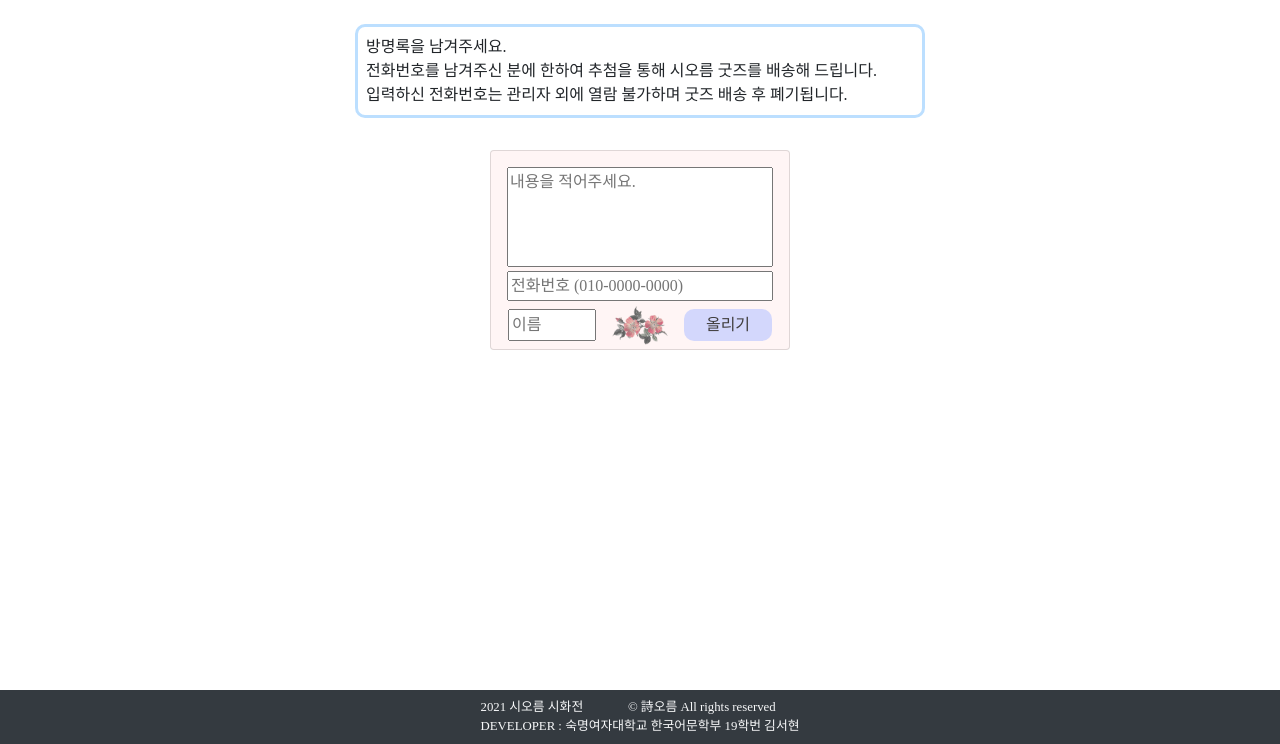
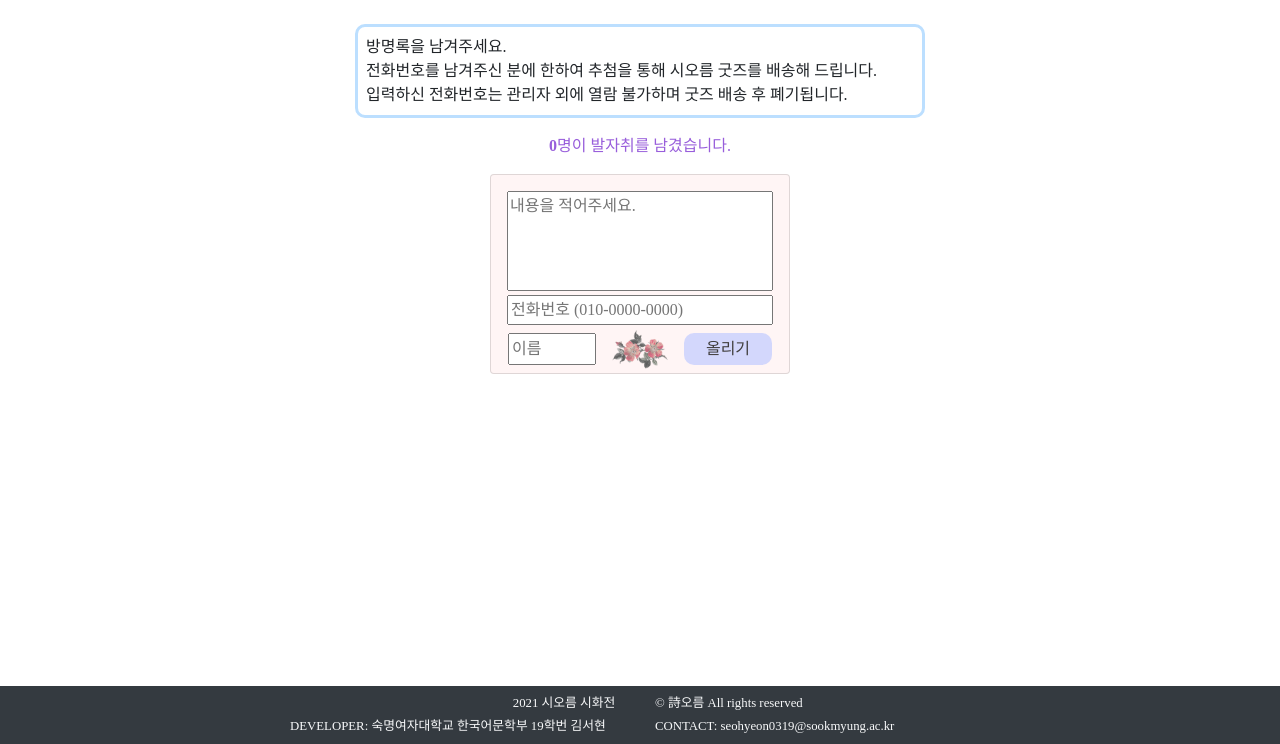
Before and after one commit to seohyun319/poet_exhibition, a Django app: page /visitor in a window 1280 px wide. Shown: the part 56-800 px from the top of the page. Run offline with Django 3.2, Linux system fonts and the light colour scheme; data that the repository does not hold is empty; some web fonts are replaced.

Commit message:
edit footer, poet img margin & put visitNum

```diff
--- a/sioreum/static/sioreum/css/poet.css
+++ b/sioreum/static/sioreum/css/poet.css
@@ -38,7 +38,8 @@
 
 /* poet detail */
 .img-bg {
-    width: 100%;  margin-top: 50px; max-width: 600px;
+    width: 100%;  margin-top: 50px;
+    max-width: 500px; min-height: 650px;
     background-size:cover; padding:10px 0;
 }
 
--- a/sioreum/static/sioreum/css/visitList.css
+++ b/sioreum/static/sioreum/css/visitList.css
@@ -17,6 +17,10 @@
     border-color: #bcdfff;
     border-style:solid;
     border-radius: 10px;
+}
+
+.vcount {
+    color: #985edb;
 }
 
 .card {
--- a/sioreum/templates/sioreum/base.html
+++ b/sioreum/templates/sioreum/base.html
@@ -42,10 +42,14 @@
 
 </body>
 <footer class="footer bg-dark mt-auto">
-    <div class="text-light py-2 container" >
-    <small class="row justify-content-center"> 2021 시오름 시화전 &emsp;&emsp;&emsp;
-        &copy; 詩오름 All rights reserved <br>
-        DEVELOPER : 숙명여자대학교 한국어문학부 19학번 김서현
+    <div class="text-light py-2 container" style="max-width:730px;">
+    <small class="row mb-1">
+        <div class="col-5 col-md-6 text-right">2021 시오름 시화전&ensp;&nbsp;</div>
+        <div class="col-7 col-md-6">&copy; 詩오름 All rights reserved</div>
+    </small>
+    <small class="row row-cols-1 row-cols-md-2">
+        <div class="col">DEVELOPER: 숙명여자대학교 한국어문학부 19학번 김서현</div>
+        <div class="col">CONTACT: seohyeon0319@sookmyung.ac.kr</div>
     </small>
     </div>
 </footer>
--- a/sioreum/templates/sioreum/visitList.html
+++ b/sioreum/templates/sioreum/visitList.html
@@ -14,6 +14,8 @@
             <br/>입력하신 전화번호는 관리자 외에 열람 불가하며 굿즈 배송 후 폐기됩니다.
             </div>
         </div>
+
+        <div class="row justify-content-center vcount"><b>{{visit_all.count}}</b>명이 발자취를 남겼습니다.</div>
 
         <div class="row justify-content-center visitContainer">
             {% if visits.number == 1 %}
--- a/sioreum/views.py
+++ b/sioreum/views.py
@@ -20,11 +20,11 @@ def poetDetail(request,pk):
     return render(request, 'sioreum/poetDetail.html', {'poet': poet})
 
 def visitList(request):
-    visits = VisitForm.objects.all().order_by('-created_date')
+    visit_all = VisitForm.objects.all().order_by('-created_date')
     page = request.GET.get('page', 1)
     if (page=="1"):
-        paginator = Paginator(visits, 5)
-    else : paginator = Paginator(visits, 6)
+        paginator = Paginator(visit_all, 5)
+    else : paginator = Paginator(visit_all, 6)
     try:
         visits = paginator.get_page(page)
     except PageNotAnInteger:
@@ -33,7 +33,7 @@ def visitList(request):
     except EmptyPage:
         # If page is out of range (e.g. 9999), deliver last page of results.
         visits = paginator.page(paginator.num_pages)
-    return render(request, 'sioreum/visitList.html', {'visits':visits})
+    return render(request, 'sioreum/visitList.html', {'visit_all':visit_all, 'visits':visits})
 
 @ method_decorator(csrf_exempt)
 def visitCreate(request):
```
